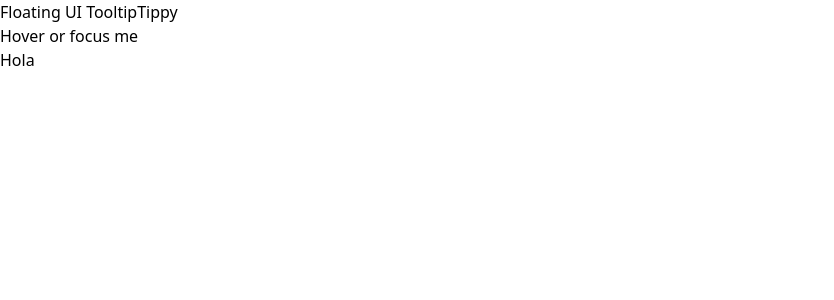
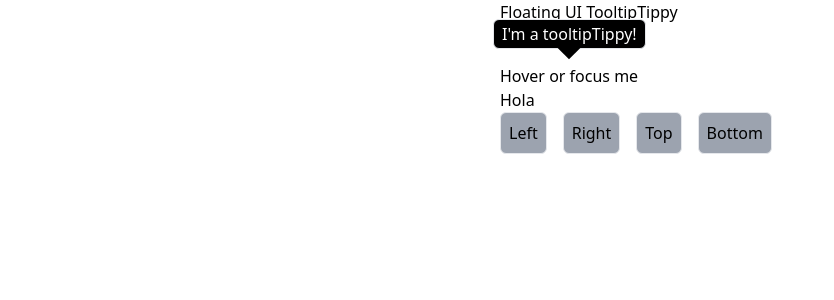
Before and after one commit to abhishekintern/abhishek, a Next.js app: page /tippy in a window 1280 px wide. Shown: the top 300 px of the page, without its empty margins (0-834 px from the left). Built offline with nearby package versions, Linux system fonts and the light colour scheme.

Commit message:
add: arrow added in tool tip

```diff
--- a/package.json
+++ b/package.json
@@ -10,6 +10,7 @@
     "lint": "next lint"
   },
   "dependencies": {
+    "@floating-ui/react": "^0.24.3",
     "@floating-ui/react-dom": "^2.0.1",
     "@headlessui/react": "^1.7.14",
     "@heroicons/react": "^2.0.18",
--- a/src/components/TooltipTippy.js
+++ b/src/components/TooltipTippy.js
@@ -7,29 +7,23 @@
   useFloating,
 } from "@floating-ui/react-dom";
 
-// With Using Auto Placement (Only needs autoPlacement() in Middleware)
-// import {
-//   autoPlacement,
-//   autoUpdate,
-//   useFloating,
-// } from "@floating-ui/react-dom";
+function classNames(...classes) {
+  return classes.filter(Boolean).join(" ");
+}
 
 import { Transition } from "@headlessui/react";
 import { Fragment, useState } from "react";
 
-export default function TooltipTippy() {
+export default function TooltipTippy({ place = "top" }) {
   const [isOpen, setIsOpen] = useState(false);
 
-  const { refs, floatingStyles } = useFloating({
+  const { refs, floatingStyles, placement } = useFloating({
     open: isOpen,
     onOpenChange: setIsOpen,
-    placement: "bottom",
+    placement: place,
     whileElementsMounted: autoUpdate,
     middleware: [
-      //   autoPlacement(),
-
-      // --------- without autoPlacement
-      offset(5),
+      offset(15),
       flip({
         fallbackAxisSideDirection: "start",
       }),
@@ -49,7 +43,7 @@
 
       <Transition
         as={Fragment}
-        show={isOpen}
+        show={true}
         enter="transform transition duration-[400ms]"
         enterFrom="opacity-0 rotate-[-120deg] scale-50"
         enterTo="opacity-100 rotate-0 scale-100"
@@ -58,11 +52,25 @@
         leaveTo="opacity-0 scale-95 "
       >
         <div
-          className="bg-red-200 border border-green-500 w-fit px-2 py-0.5 rounded-md"
+          className="bg-black border text-white w-fit px-2 py-0.5 rounded-md flex items-center justify-center"
           ref={refs.setFloating}
           style={floatingStyles}
         >
-          I&apos;m a tooltipTippy!
+          <span className="z-20">I&apos;m a tooltipTippy!</span>
+          <span
+            className={classNames(
+              "w-4 h-4 bg-black z-10 absolute",
+              placement === "top"
+                ? "w-4 h-4 rotate-[135deg] bottom-[-8px]"
+                : placement === "bottom"
+                ? "w-4 h-4 rotate-[135deg] top-[-8px]"
+                : placement === "left"
+                ? "w-4 h-4 rotate-[135deg] right-[-8px]"
+                : placement === "right"
+                ? "w-4 h-4 rotate-[135deg] left-[-8px]"
+                : ""
+            )}
+          ></span>
         </div>
       </Transition>
     </>
--- a/src/pages/sidemodal.js
+++ b/src/pages/sidemodal.js
@@ -33,12 +33,7 @@
                 <Dialog.Overlay className="fixed inset-0 bg-black bg-opacity-25 w-1/2" />
 
                 <div className="bg-white p-6 absolute top-1/2 left-1/2 transform -translate-x-1/2 -translate-y-1/2 max-w-md w-full rounded-2xl shadow-xl">
-                  <Dialog.Title
-                    as="h3"
-                    className="text-lg font-medium leading-6 text-gray-900"
-                  >
-                    Payment successful
-                  </Dialog.Title>
+
                   <div className="mt-2">
                     <p className="text-sm text-gray-500">
                       Your payment has been successfully submitted. We’ve sent
--- a/src/pages/tippy.js
+++ b/src/pages/tippy.js
@@ -1,11 +1,40 @@
 import TooltipTippy from "@/components/TooltipTippy";
+import { useState } from "react";
 
 export default function Tippy() {
+  const [place, setPlace] = useState("top");
+
   return (
-    <div className="App">
-      <h1>Floating UI TooltipTippy</h1>
-      <TooltipTippy />
+    <div className="App pl-[500px]">
+      <h1 className="mb-10">Floating UI TooltipTippy</h1>
+      <TooltipTippy place={place} />
       <h2>Hola</h2>
+      <div className="flex gap-4">
+        <button
+          className="p-2 border bg-gray-400 rounded-md"
+          onClick={() => setPlace("left")}
+        >
+          Left
+        </button>
+        <button
+          className="p-2 border bg-gray-400 rounded-md"
+          onClick={() => setPlace("right")}
+        >
+          Right
+        </button>
+        <button
+          className="p-2 border bg-gray-400 rounded-md"
+          onClick={() => setPlace("top")}
+        >
+          Top
+        </button>
+        <button
+          className="p-2 border bg-gray-400 rounded-md"
+          onClick={() => setPlace("bottom")}
+        >
+          Bottom
+        </button>
+      </div>
     </div>
   );
 }
```
Also changed, not shown: 1 other file (tests, documents, lock files or other folders).
